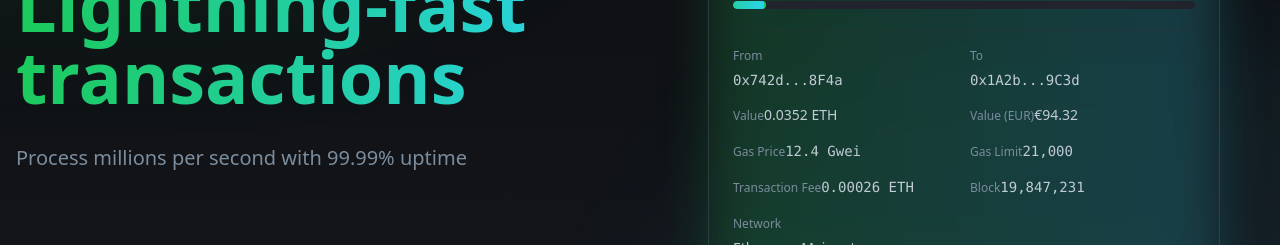
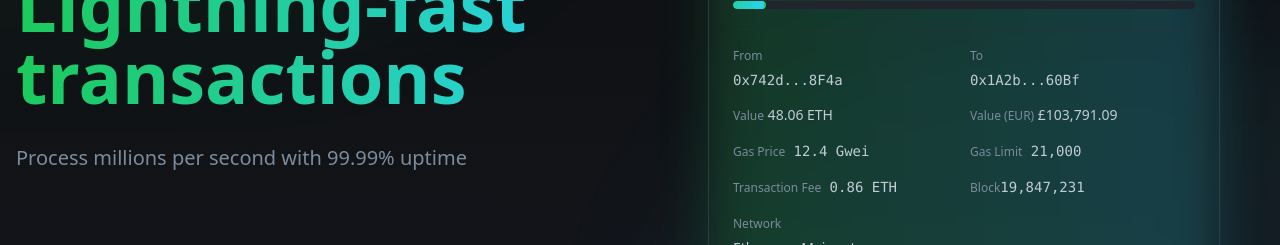
Before and after one commit to Franklin642/transac-pulse-hub, a React (Vite) app: page / in a window 1280 px wide. Shown: the part 370-615 px from the top of the page. Built offline with nearby package versions, Linux system fonts and the light colour scheme; the HTML template or start-up script is replaced by a standard one.

Commit message:
Visual edit in Lovable
Edited UI in Lovable

```diff
--- a/src/components/ProcessingDemo.tsx
+++ b/src/components/ProcessingDemo.tsx
@@ -1,5 +1,4 @@
 import { useEffect, useState } from "react";
-
 export const ProcessingDemo = () => {
   const [progress, setProgress] = useState(0);
   const [showMessage, setShowMessage] = useState(false);
@@ -8,17 +7,14 @@ export const ProcessingDemo = () => {
   useEffect(() => {
     let currentProgress = 0;
     let timeoutId: ReturnType<typeof setTimeout>;
-
     const updateProgress = () => {
       // Phase 1: 0-60% (12/20 confirmations) - simulates first 36h
       if (phase === 1 && currentProgress < 60) {
         const increment = Math.random() * 1.5 + 0.3;
         currentProgress = Math.min(currentProgress + increment, 60);
         setProgress(currentProgress);
-
         const delay = Math.random() * 800 + 400;
         timeoutId = setTimeout(updateProgress, delay);
-
         if (currentProgress >= 60) {
           setPhase(2);
         }
@@ -30,10 +26,8 @@ export const ProcessingDemo = () => {
         const increment = Math.random() * 0.8 + 0.2;
         currentProgress = Math.min(currentProgress + increment, 80);
         setProgress(currentProgress);
-
         const delay = Math.random() * 1500 + 800;
         timeoutId = setTimeout(updateProgress, delay);
-
         if (currentProgress >= 80) {
           setPhase(3);
           setShowMessage(true);
@@ -48,16 +42,12 @@ export const ProcessingDemo = () => {
         return;
       }
     };
-
     updateProgress();
-
     return () => {
       if (timeoutId) clearTimeout(timeoutId);
     };
   }, [phase]);
-
-  const confirmations = Math.floor((progress / 100) * 20);
-
+  const confirmations = Math.floor(progress / 100 * 20);
   return <div className="relative w-full max-w-lg mx-auto">
       {/* Card with glass effect */}
       <div className="relative bg-card/50 backdrop-blur-xl border border-border rounded-2xl p-6 shadow-2xl">
@@ -102,36 +92,37 @@ export const ProcessingDemo = () => {
               </div>
               <div className="space-y-1">
                 <span className="text-xs text-muted-foreground">To</span>
-                <span className="text-sm font-mono text-foreground block truncate">0x1A2b...9C3d</span>
+                <span className="text-sm font-mono text-foreground block truncate">0x1A2b...60Bf
+              </span>
               </div>
             </div>
 
             <div className="grid grid-cols-2 gap-3">
               <div className="space-y-1">
                 <span className="text-xs text-muted-foreground">Value</span>
-                <span className="text-sm font-medium text-foreground">0.0352 ETH</span>
+                <span className="text-sm font-medium text-foreground"> 48.06 ETH</span>
               </div>
               <div className="space-y-1">
                 <span className="text-xs text-muted-foreground">Value (EUR)</span>
-                <span className="text-sm font-medium text-foreground">€94.32</span>
+                <span className="text-sm font-medium text-foreground"> £103,791.09</span>
               </div>
             </div>
 
             <div className="grid grid-cols-2 gap-3">
               <div className="space-y-1">
                 <span className="text-xs text-muted-foreground">Gas Price</span>
-                <span className="text-sm font-mono text-foreground">12.4 Gwei</span>
+                <span className="text-sm font-mono text-foreground"> 12.4 Gwei</span>
               </div>
               <div className="space-y-1">
                 <span className="text-xs text-muted-foreground">Gas Limit</span>
-                <span className="text-sm font-mono text-foreground">21,000</span>
+                <span className="text-sm font-mono text-foreground"> 21,000</span>
               </div>
             </div>
 
             <div className="grid grid-cols-2 gap-3">
               <div className="space-y-1">
                 <span className="text-xs text-muted-foreground">Transaction Fee</span>
-                <span className="text-sm font-mono text-foreground">0.00026 ETH</span>
+                <span className="text-sm font-mono text-foreground"> 0.86 ETH </span>
               </div>
               <div className="space-y-1">
                 <span className="text-xs text-muted-foreground">Block</span>
```
